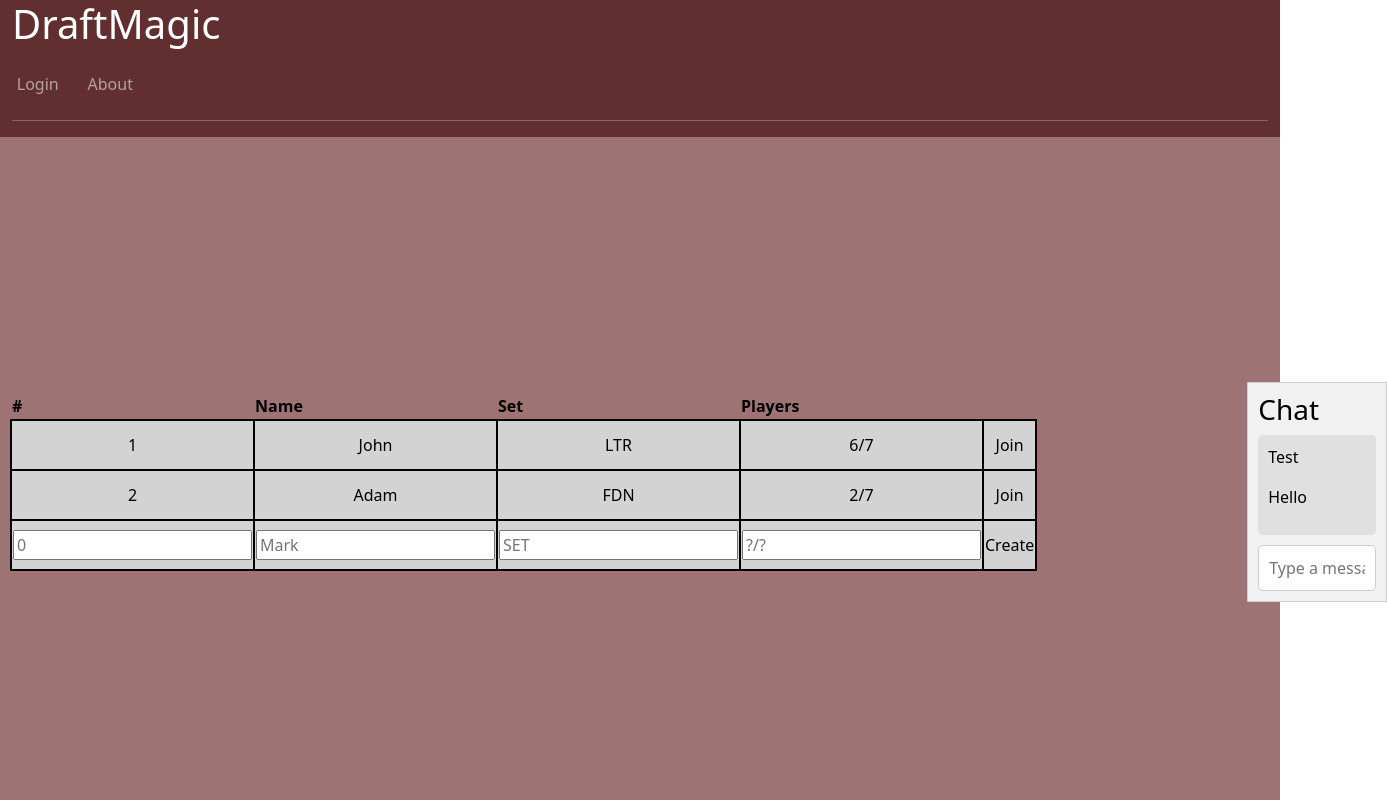
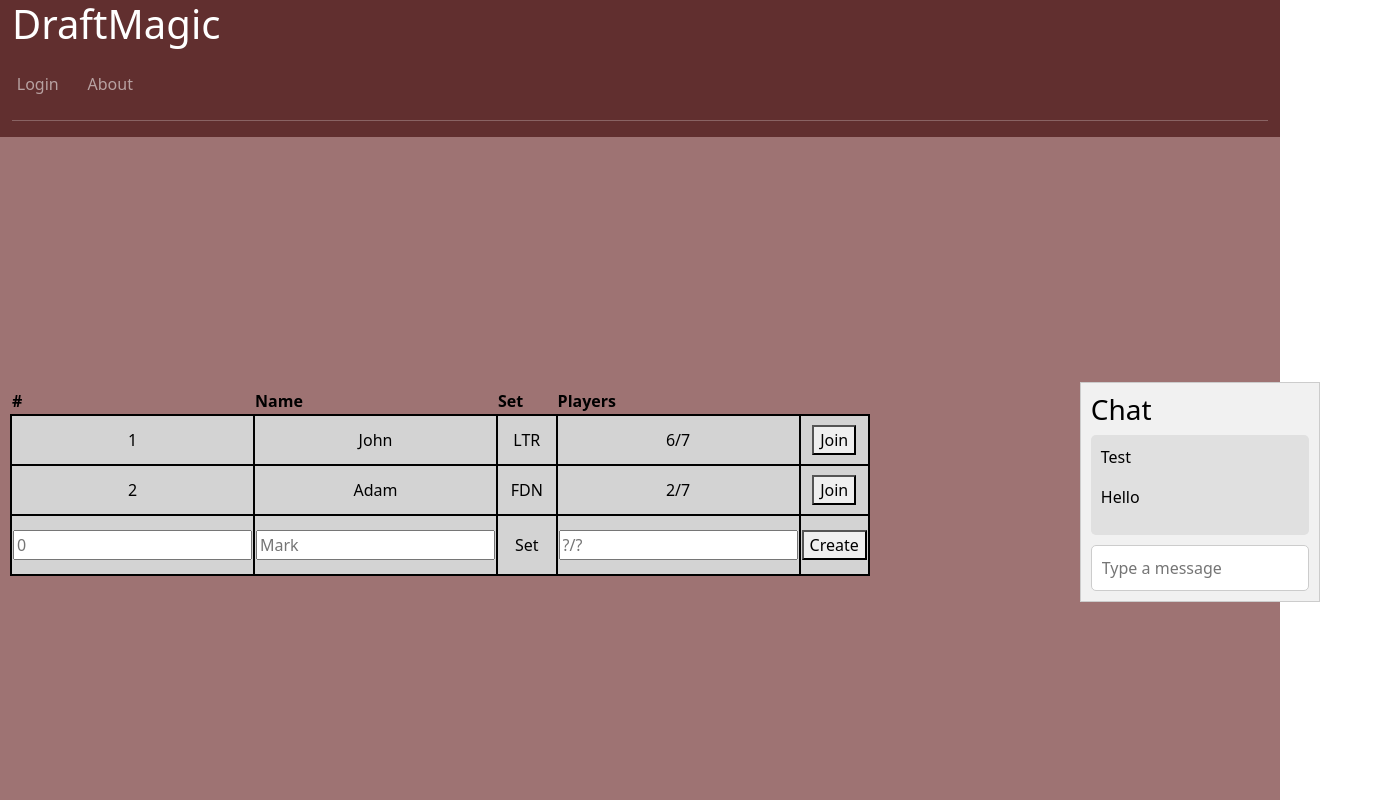
Before and after one commit to N3ptune/startup, a React (Vite) app: page /lobby in a window 1280 px wide. Shown: the top 800 px of the page, 1387 px wide, since content can reach past the window. Built offline with nearby package versions, Linux system fonts and the light colour scheme.

Commit message:
Start formatting table with js, really cool stuff going on

```diff
--- a/src/lobby/lobby.css
+++ b/src/lobby/lobby.css
@@ -61,6 +61,28 @@
     border-radius: 5px;
 }
 
+.dropbtn {
+    background-color: lightgray;
+    padding: 16px;
+    font-size: 16px;
+    border: none;
+}
+
+.dropdown {
+    position: relative;
+    display: inline-block;
+}
+
+.dropdown-content {
+    display: none;
+    position: absolute;
+    background-color: lightgray;
+    min-width: none;
+    box-shadow: 0px 8px 16px 0px rgba(0,0,0,0.2);
+    z-index: 1;
+}
+
+
 @media (min-width: 1024px) {
 
     .main-area {
@@ -81,4 +103,6 @@
     .chat-box {
         max-width: 100%;
     }
+
+    .dropdown:hover .dropdown-content {display: block;}
 }
--- a/src/lobby/lobby.jsx
+++ b/src/lobby/lobby.jsx
@@ -1,9 +1,35 @@
 import React from 'react';
 import './lobby.css'
-import { BrowserRouter, NavLink, Route, Routes } from 'react-router-dom';
+import { BrowserRouter, NavLink, Route, Routes, useNavigate} from 'react-router-dom';
 import { Draft } from '../draft/draft';
 
-export function Lobby() {
+export function Lobby({user}) {
+    const [lobbyName, setLobbyName] = React.useState('');
+    const [lobbySet, setLobbySet] = React.useState('Set');
+    const [players, setPlayers] = React.useState('');
+    const [lobbyNum, setLobbyNum] = React.useState('');
+    const navigate = useNavigate();
+
+    function joinLobby(){
+        console.log("join lobby");
+        navigate('/draft')
+    }
+
+    function createLobby(){
+        console.log("create lobby");
+        localStorage.setItem('LName', lobbyName);
+        localStorage.setItem('LSet', lobbySet);
+        navigate('/draft')
+    }
+
+    function lobbyNameChange(e){
+        setLobbyName(e.target.value);
+    }
+
+    function selectSet(e){
+        setLobbySet(e.target.textContent);
+    }
+
     return (
       <main className = "main-area">
         <table className = "custom-table">
@@ -23,8 +49,7 @@ export function Lobby() {
                         <td>LTR</td>
                         <td>6/7</td>
                         <td>
-                            <form method = "get" action = "draft.html" />
-                            <NavLink className = "nav-link" to = "/draft">Join</NavLink>
+                            <button onClick={joinLobby}>Join</button>
                         </td>
                     </tr>
                     <tr>
@@ -33,16 +58,25 @@ export function Lobby() {
                         <td>FDN</td>
                         <td>2/7</td>
                         <td>
-                            <NavLink className = "nav-link" to = "/draft">Join</NavLink>
+                            <button onClick={joinLobby}>Join</button>
                         </td>
                     </tr>
                     <tr>
                         <td><input type="text" placeholder="0" /></td>
-                        <td><input type="text" placeholder="Mark" /></td>
-                        <td><input type="text" placeholder="SET" /></td>
+                        <td><input type="text" placeholder="Mark" onChange={lobbyNameChange}/></td>
+                        <td>
+                            <div className = "dropdown">
+                                <button class = "dropbtn">{lobbySet}</button>
+                                <div class = "dropdown-content">
+                                    <button onClick = {selectSet}>LTR</button>
+                                    <button onClick = {selectSet}>IXA</button>
+                                    <button onClick = {selectSet}>STX</button>
+                                </div>
+                            </div>
+                        </td>
                         <td><input type="text" placeholder="?/?" /></td>
                         <td>
-                            <NavLink className = "nav-link" to = "/draft">Create</NavLink>
+                            <button onClick={createLobby}>Create</button>
                         </td>
                     </tr>
                 </tbody>
```
